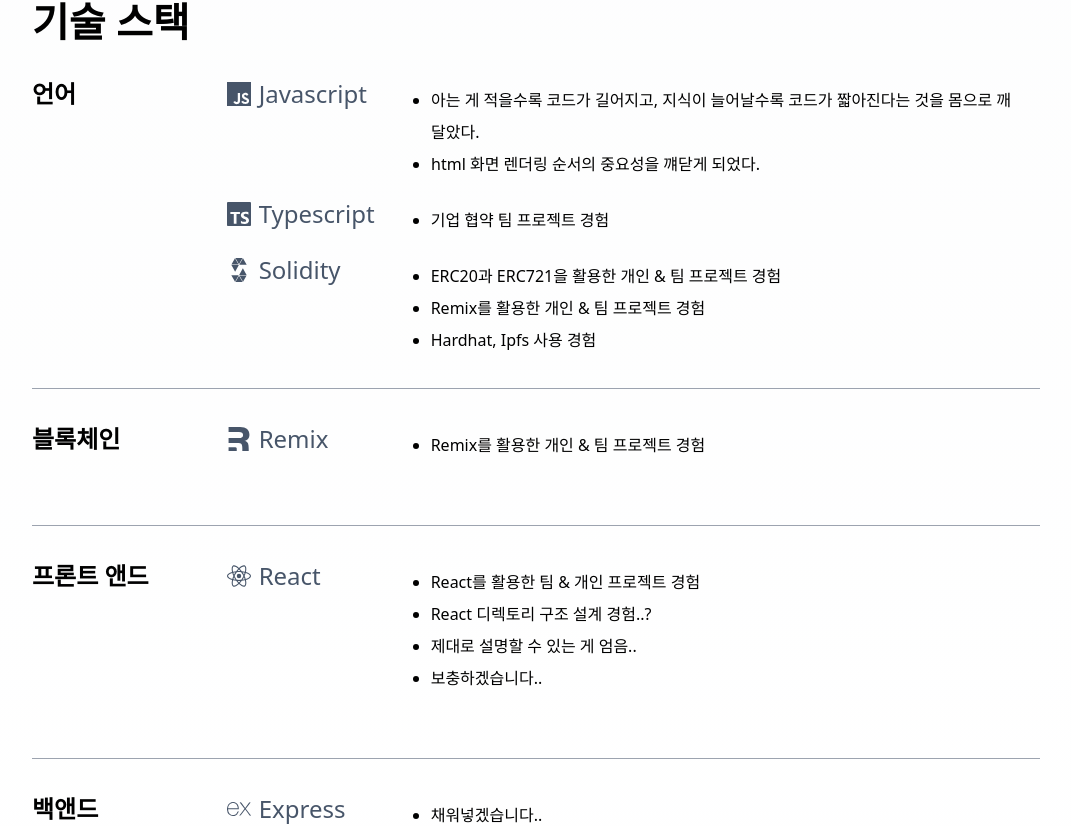
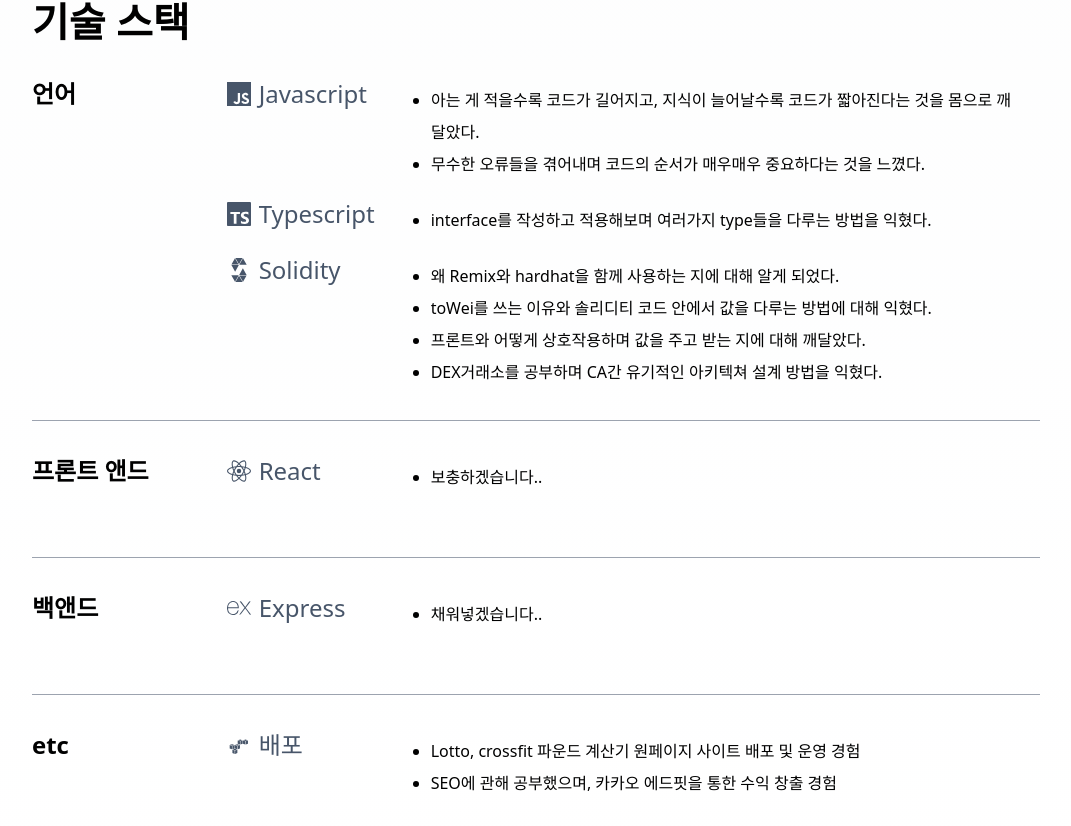
Before and after one commit to jisub12/portfolio_paJion, a React (Create React App) app: page / in a window 1280 px wide. Shown: the part 2489-3315 px from the top of the page, without its empty margins (104-1175 px from the left). Built offline with nearby package versions, Linux system fonts and the light colour scheme.

Commit message:
12081051

```diff
--- a/src/contents/skills.jsx
+++ b/src/contents/skills.jsx
@@ -19,7 +19,7 @@
                             </span>
                             <ul className="list-disc list-outside leading-6 px-[20px] md:leading-8 text-[12px] md:text-[16px] ">
                                 <li>아는 게 적을수록 코드가 길어지고, 지식이 늘어날수록 코드가 짧아진다는 것을 몸으로 깨달았다.</li>
-                                <li>html 화면 렌더링 순서의 중요성을 꺠닫게 되었다.</li>
+                                <li>무수한 오류들을 겪어내며 코드의 순서가 매우매우 중요하다는 것을 느꼈다.</li>
                             </ul>
                         </li>
 
@@ -29,7 +29,7 @@
                                 <span className="md:w-[120px]">Typescript</span>
                             </span>
                             <ul className="list-disc list-outside leading-6 px-[20px] md:leading-8 text-[12px] md:text-[16px] ">
-                                <li>기업 협약 팀 프로젝트 경험</li>
+                                <li>interface를 작성하고 적용해보며 여러가지 type들을 다루는 방법을 익혔다.</li>
                             </ul>
                         </li>
                         <li className="flex flex-col gap-[8px] md:gap-[32px] md:flex-row items-baseline">
@@ -38,15 +38,16 @@
                                 <span className="md:w-[120px]">Solidity</span>
                             </span>
                             <ul className="list-disc list-outside leading-6 px-[20px] md:leading-8 text-[12px] md:text-[16px] ">
-                                <li>ERC20과 ERC721을 활용한 개인 & 팀 프로젝트 경험</li>
-                                <li>Remix를 활용한 개인 & 팀 프로젝트 경험</li>
-                                <li>Hardhat, Ipfs 사용 경험</li>
+                                <li>왜 Remix와 hardhat을 함께 사용하는 지에 대해 알게 되었다.</li>
+                                <li>toWei를 쓰는 이유와 솔리디티 코드 안에서 값을 다루는 방법에 대해 익혔다.</li>
+                                <li>프론트와 어떻게 상호작용하며 값을 주고 받는 지에 대해 깨달았다.</li>
+                                <li>DEX거래소를 공부하며 CA간 유기적인 아키텍쳐 설계 방법을 익혔다.</li>
                             </ul>
                         </li>
                     </ul>
                 </li>
 
-                <li className="flex flex-row gap-[32px] py-[32px]">
+                {/* <li className="flex flex-row gap-[32px] py-[32px]">
                     <h3 className="text-[16px] md:text-[24px] font-extrabold md:font-semibold w-[20%] basisc-[25%]">
                         블록체인
                     </h3>
@@ -61,7 +62,7 @@
                             </ul>
                         </li>
                     </ul>
-                </li>
+                </li> */}
 
                 <li className="flex flex-row gap-[32px] py-[32px]">
                     <h3 className="text-[16px] md:text-[24px] font-extrabold md:font-semibold w-[20%] basisc-[25%]">
@@ -74,9 +75,9 @@
                                 <span className="md:w-[120px]">React</span>
                             </span>
                             <ul className="list-disc list-outside leading-6 px-[20px] md:leading-8 text-[12px] md:text-[16px] ">
-                                <li>React를 활용한 팀 & 개인 프로젝트 경험</li>
+                                {/* <li>React를 활용한 팀 & 개인 프로젝트 경험</li>
                                 <li>React 디렉토리 구조 설계 경험..?</li>
-                                <li>제대로 설명할 수 있는 게 엄음..</li>
+                                <li>제대로 설명할 수 있는 게 엄음..</li> */}
                                 <li>보충하겠습니다..</li>
                                 {/* <li>브라우저 랜더링 과정을 설명 할 수 있음!</li> */}
                             </ul>
@@ -112,7 +113,7 @@
                                 <span className="md:w-[120px]">배포</span>
                             </span>
                             <ul className="list-disc list-outside leading-6 px-[20px] md:leading-8 text-[12px] md:text-[16px] ">
-                                <li>Lotto, crossfit 파운드 계산기 배포 및 1~2달 운영 경험</li>
+                                <li>Lotto, crossfit 파운드 계산기 원페이지 사이트 배포 및 운영 경험</li>
                                 <li>SEO에 관해 공부했으며, 카카오 에드핏을 통한 수익 창출 경험</li>
                             </ul>
                         </li>
```
